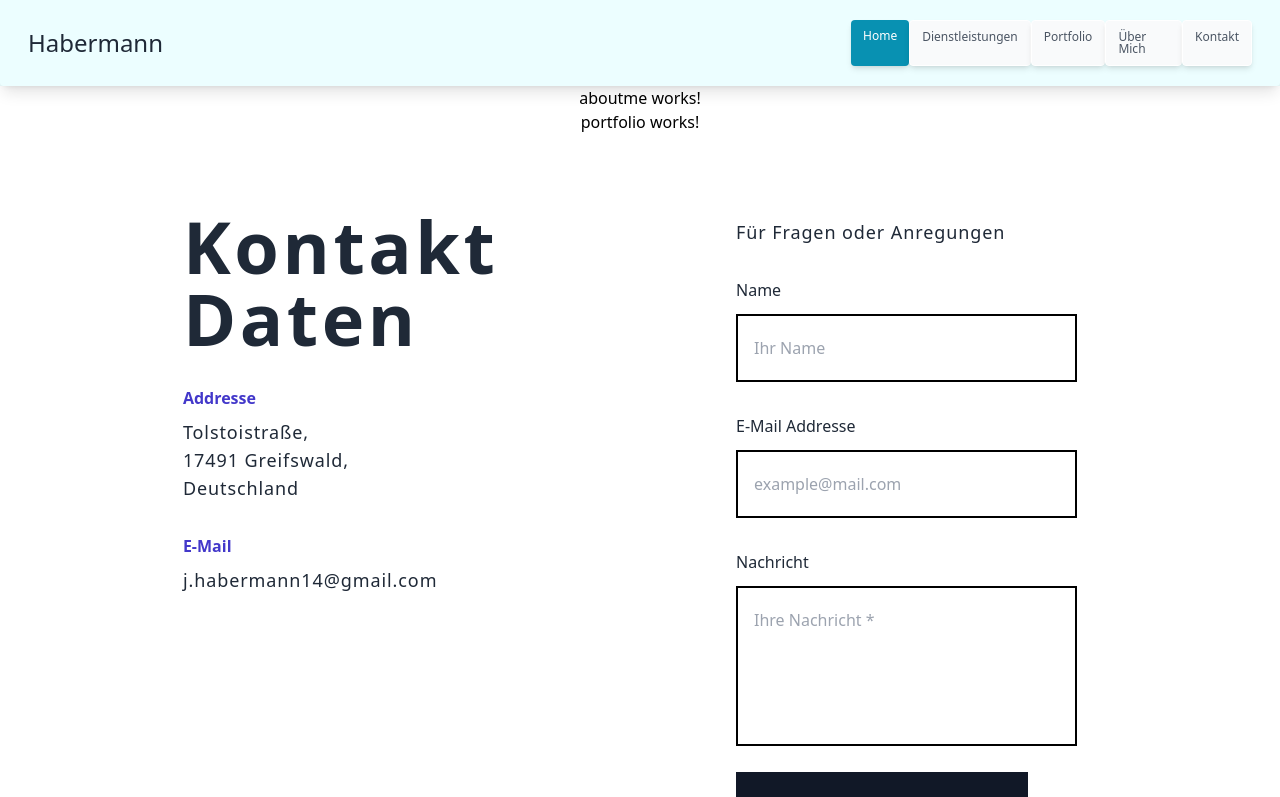
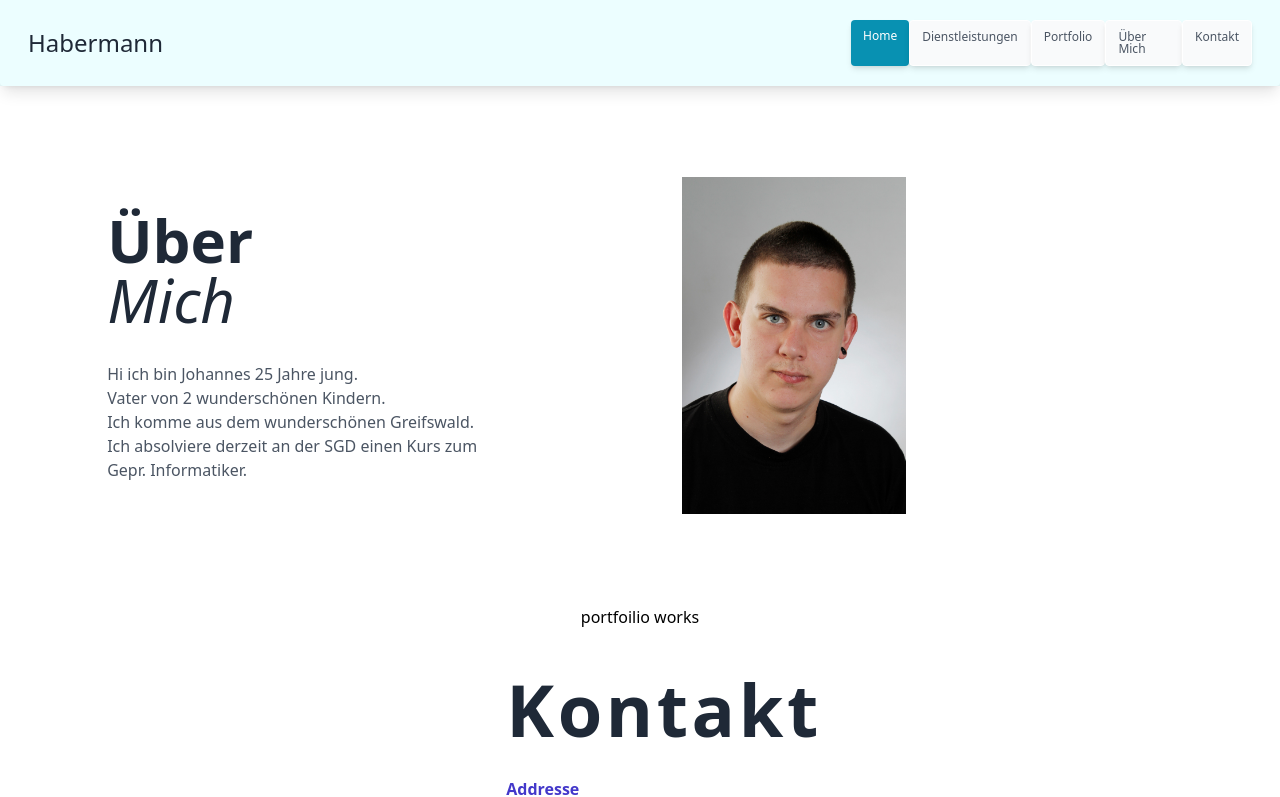
Before and after one commit to HanibalEckzahn/Angular-Portfolio, an Angular app: page / in a window 1280 px wide. Shown: the top 797 px of the page. Built offline with nearby package versions, Linux system fonts and the light colour scheme.

Commit message:
adding about mee

```diff
--- a/src/app/aboutme/aboutme.component.html
+++ b/src/app/aboutme/aboutme.component.html
@@ -1 +1,15 @@
-<p>aboutme works!</p>
+<div class="py-20 2xl:px-0 lg:px-12 px-4 2xl:mx-auto 2xl:container">
+  <div class="md:flex items-center justify-between w-full">
+      <div class="xl:w-1/3 md:w-1/2 w-full aboute-me">
+          <h1 role="heading" class="focus:outline-none md:w-60 font-bold md:text-6xl text-4xl leading-tight text-gray-800">Über<span class="font-normal italic"> Mich </span></h1>
+          <p role="contentinfo" class="focus:outline-none text-base leading-6 mt-8 text-gray-600 2xl:pr-24 xl:pr-0 pr-12">Hi ich bin Johannes 25 Jahre jung.<br> Vater von 2 wunderschönen Kindern. <br> Ich komme aus dem wunderschönen Greifswald. <br> Ich absolviere derzeit an der <a href="https://www.sgd.de/" target="_blank">SGD</a> einen Kurs zum <a href="https://www.sgd.de/kursseite/gepr-informatikerin-sgd.html" target="_blank">Gepr. Informatiker</a>.  </p>
+
+      </div>
+      <div class="xl:w-4/6 md:w-1/2 w-full xl:pl-48">
+          <div class="w-full">
+              <img src="./../../assets/bilder/Bewerbung foto.jpg" alt="Habermann Johannes" class="md:w-full sm:w-1/2 w-1/2 bild" />
+
+          </div>
+      </div>
+  </div>
+</div>
--- a/src/app/aboutme/aboutme.component.scss
+++ b/src/app/aboutme/aboutme.component.scss
@@ -0,0 +1,8 @@
+.aboute-me{
+  margin-left: 5%;
+}
+.bild{
+  max-width: 40%;
+  max-height: 45%;
+  margin: 2%;
+}
--- a/src/app/kontakt/kontakt.component.html
+++ b/src/app/kontakt/kontakt.component.html
@@ -1,11 +1,10 @@
-<div class="py-4 lg:py-8 relative">
-   <div class="xl:mx-auto xl:container relative">
-      <div class="flex flex-wrap xl:mx-auto xl:container">
+
+<div class="">
     <div class="w-full relative lg:w-1/2 xl:mt-10 mb-10 2xl:pr-24 2xl:pl-0 xl:pl-12 pl-0">
 
-              <div class="w-full flex flex-col items-start xl:justify-start relative z-20 xl:px-0 px-4 xl:py-0 py-4">
+        <div class="w-full flex flex-col items-center xl:justify-center relative z-20 xl:px-0 px-4 xl:py-0 py-4">
             <div class="w-full 2xl:pl-48 xl:pt-1">
-                      <h1 class="text-4xl md:text-5xl lg:text-7xl font-bold tracking-wider text-gray-800">Kontakt Daten</h1>
+                <h1 class="text-4xl md:text-5xl lg:text-7xl font-bold tracking-wider text-gray-800">Kontakt </h1>
                 <div class="w-full md:w-10/12 mt-3">
                       <div class="mt-4 md:mt-8">
                         <h2 class="text-sm md:text-base text-indigo-700 font-semibold">Addresse</h2>
@@ -15,32 +14,11 @@
                         <h2 class="text-sm md:text-base text-indigo-700 font-semibold">E-Mail</h2>
                         <h2 class="text-gray-800 text-base md:text-lg leading-8 tracking-wider mt-2">j.habermann14@gmail.com</h2>
                     </div>
-                      </div>
-                  </div>
-              </div>
-          </div>
-          <div class="w-full lg:w-1/2 xl:pt-10 lg:pl-24">
-              <div class="flex flex-col items-start xl:justify-start 2xl:justify-end xl:px-0 px-4">
-                  <div class="w-full 2xl:w-8/12 mt-3">
-                      <h2 class="text-gray-800 text-base md:text-lg leading-8 tracking-wider">Für Fragen oder Anregungen</h2>
-                      <div class="mt-4 md:mt-8">
-                          <p class="text-gray-800 text-base font-medium">Name</p>
-                          <input name="user_name" class="mt-3 text-base border-2 w-11/12 lg:w-full xl:w-10/12 hover:border-indigo-600 focus:border-indigo-600 focus:outline-none border-black py-5 pl-4 text-gray-800" type="text" placeholder="Ihr Name" />
-                      </div>
-                      <div class="mt-4 md:mt-8">
-                          <p class="text-gray-800 text-base font-medium">E-Mail Addresse</p>
-                          <input name="user_email" class="mt-3 text-base border-2 w-11/12 lg:w-full xl:w-10/12 hover:border-indigo-600 focus:border-indigo-600 focus:outline-none border-black py-5 pl-4 text-gray-800" ngModel email="true" type="email" placeholder="example@mail.com" />
-                      </div>
-                      <div class="mt-4 md:mt-8">
-                          <p class="text-gray-800 text-base font-medium"  >Nachricht</p>
-                          <textarea name="message" class="mt-3 text-base border-2 w-11/12 lg:w-full xl:w-10/12 resize-none hover:border-indigo-600 focus:border-indigo-600 focus:outline-none border-black xl:h-40 py-5 pl-4 text-gray-800" type="text" placeholder="Ihre Nachricht *"></textarea>
-                      </div>
                     <div class="py-5">
-                          <button onclick='sendEmail()' type="submit" value="Send" class="py-3 md:py-5 px-5 md:px-10 bg-gray-900 text-white hover:opacity-90 ease-in duration-150 text-sm md:text-lg tracking-wider font-semibold"   >Nachricht abschicken</button>
+                      <button type="submit" value="Send" class="py-3 md:py-5 px-5 md:px-10 bg-gray-900 text-white hover:opacity-90 ease-in duration-150 text-sm md:text-lg tracking-wider font-semibold" >Mail absenden</button>
                   </div>
                 </div>
             </div>
         </div>
     </div>
 </div>
-</div>
--- a/src/app/kontakt/kontakt.component.ts
+++ b/src/app/kontakt/kontakt.component.ts
@@ -1,28 +1,23 @@
 import { Component, OnInit } from '@angular/core';
-import emailjs, { EmailJSResponseStatus } from '@emailjs/browser';
+import emailjs, { EmailJSResponseStatus } from '@emailjs/browser'
 
-declare let Email: any;
 
 @Component({
   selector: 'app-kontakt',
   templateUrl: './kontakt.component.html',
   styleUrls: ['./kontakt.component.scss']
 })
-export class KontaktComponent implements OnInit {
+export class KontaktComponent  {
 
-  constructor() {}
 
-  ngOnInit(): void { }
 
-  public sendEmail(e: Event) {
+  public sendEmail(e: Event){
     e.preventDefault();
-    emailjs.sendForm('service_ebs0kzs', 'template_kc736lz', e.target as HTMLFormElement, 'user_7JmFWIo3hl8vVMU6YOOld')
-      .then((result: EmailJSResponseStatus) => {
+    console.log("EmailSend aufgerufen");
+    emailjs.sendForm('service_mfunuhk', 'template_kc736lz', e.target as HTMLFormElement, 'user_7JmFWIo3hl8vVMU6YOOld').then((result: EmailJSResponseStatus) =>{
       console.log(result.text);
     }, (error) => {
       console.log(error.text);
     });
   }
-
-
 }
--- a/src/app/nav-bar/nav-bar.component.ts
+++ b/src/app/nav-bar/nav-bar.component.ts
@@ -11,7 +11,7 @@ export class NavBarComponent implements OnInit {
   selectorDropdown() {
     this.selector = !this.selector;
   }
-  selected: string = "";
+  selected: string = "home";
   isToggle: number = 1;
   constructor() {}
 
--- a/src/app/portfolio/portfolio.component.html
+++ b/src/app/portfolio/portfolio.component.html
@@ -1 +1 @@
-<p>portfolio works!</p>
+<p>portfoilio works</p>
--- a/src/app/portfolio/portfolio.component.ts
+++ b/src/app/portfolio/portfolio.component.ts
@@ -7,6 +7,7 @@ import { Component, OnInit } from '@angular/core';
 })
 export class PortfolioComponent implements OnInit {
 
+
   constructor() { }
 
   ngOnInit(): void {
```
Also changed, not shown: src/assets/bilder/Bewerbung foto.jpg (added). Lines whose indentation alone changed are shown as unchanged.
